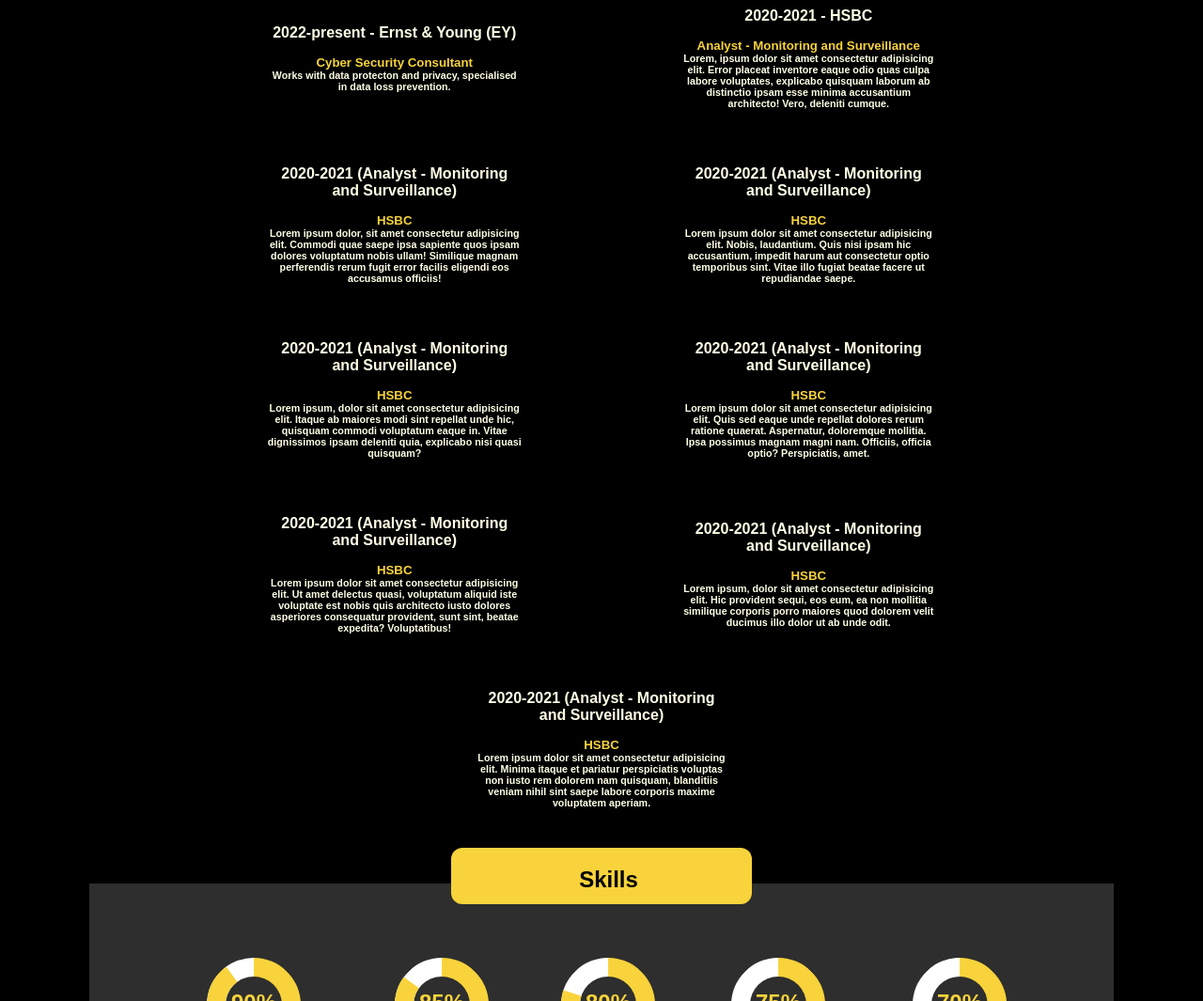
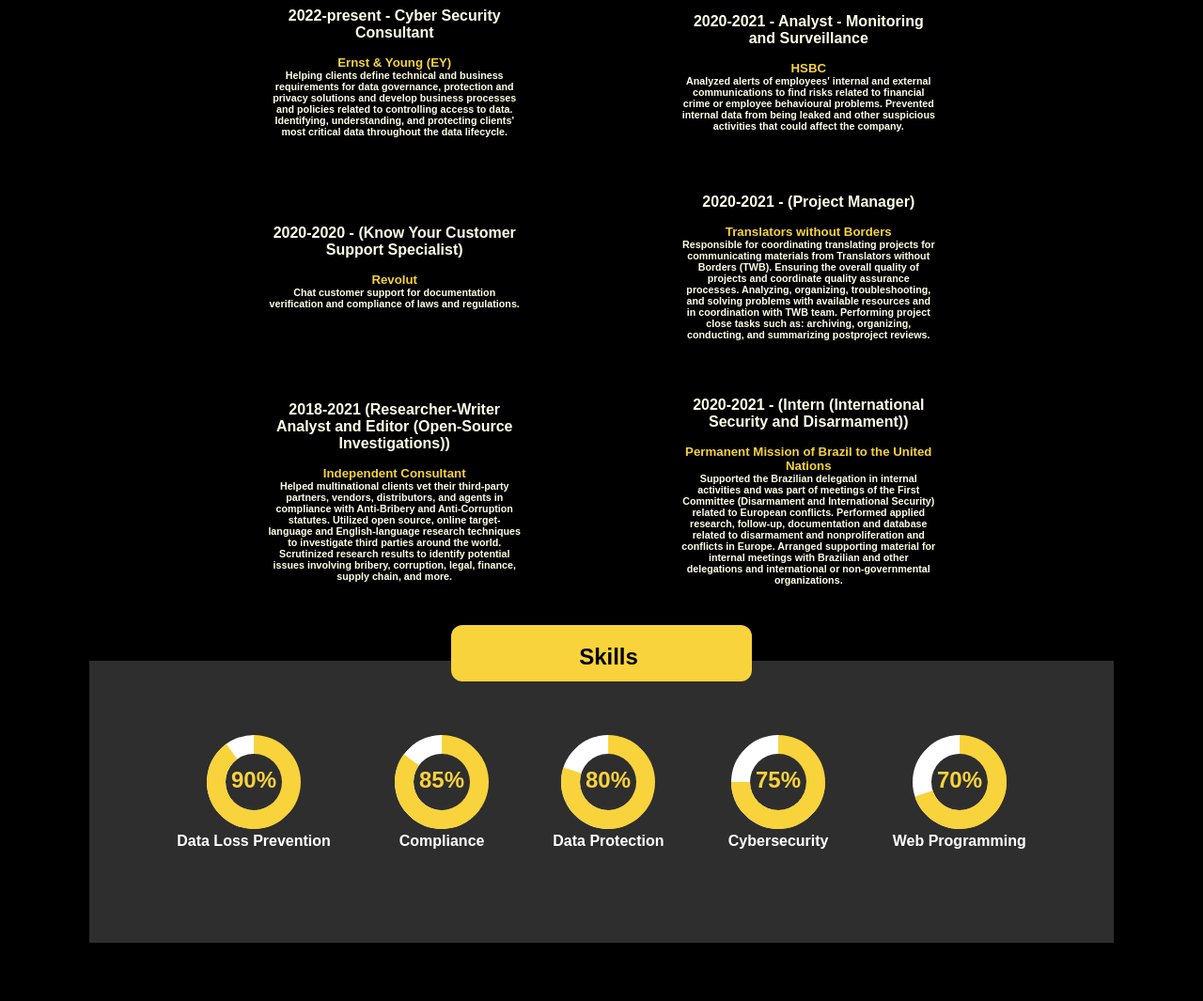
Before and after one commit to louiseluli/CV_cursoIFTO, a plain HTML site: page index.html in a window 1280 px wide. Shown: the part 1285-2350 px from the top of the page at 94% size. After the commit the page ends 2288 px from the top, so only its background shows below. Drawn offline with Linux system fonts and the light colour scheme.

Commit message:
Editando as experiências de trabalho

```diff
--- a/index.html
+++ b/index.html
@@ -105,90 +105,76 @@
         <div class="legenda">Experiences</div>
         <ul>
           <li class="activity">
-            <h4>2022-present - Ernst & Young (EY)</h4>
-            <h5>Cyber Security Consultant</h5>
+            <h4>2022-present - Cyber Security Consultant</h4>
+            <h5>Ernst & Young (EY)</h5>
             <h6>
-              Works with data protecton and privacy, specialised in data loss
-              prevention.
+              Helping clients define technical and business requirements for
+              data governance, protection and privacy solutions and develop
+              business processes and policies related to controlling access to
+              data. Identifying, understanding, and protecting clients' most
+              critical data throughout the data lifecycle.
             </h6>
           </li>
           <li class="activity">
-            <h4>2020-2021 - HSBC</h4>
-            <h5>Analyst - Monitoring and Surveillance</h5>
+            <h4>2020-2021 - Analyst - Monitoring and Surveillance</h4>
+            <h5>HSBC</h5>
             <h6>
-              Lorem, ipsum dolor sit amet consectetur adipisicing elit. Error
-              placeat inventore eaque odio quas culpa labore voluptates,
-              explicabo quisquam laborum ab distinctio ipsam esse minima
-              accusantium architecto! Vero, deleniti cumque.
+              Analyzed alerts of employees' internal and external communications
+              to find risks related to financial crime or employee behavioural
+              problems. Prevented internal data from being leaked and other
+              suspicious activities that could affect the company.
             </h6>
           </li>
           <li class="activity">
-            <h4>2020-2021 (Analyst - Monitoring and Surveillance)</h4>
-            <h5>HSBC</h5>
+            <h4>2020-2020 - (Know Your Customer Support Specialist)</h4>
+            <h5>Revolut</h5>
             <h6>
-              Lorem ipsum dolor, sit amet consectetur adipisicing elit. Commodi
-              quae saepe ipsa sapiente quos ipsam dolores voluptatum nobis
-              ullam! Similique magnam perferendis rerum fugit error facilis
-              eligendi eos accusamus officiis!
+              Chat customer support for documentation verification and
+              compliance of laws and regulations.
             </h6>
           </li>
           <li class="activity">
-            <h4>2020-2021 (Analyst - Monitoring and Surveillance)</h4>
-            <h5>HSBC</h5>
+            <h4>2020-2021 - (Project Manager)</h4>
+            <h5>Translators without Borders</h5>
             <h6>
-              Lorem ipsum dolor sit amet consectetur adipisicing elit. Nobis,
-              laudantium. Quis nisi ipsam hic accusantium, impedit harum aut
-              consectetur optio temporibus sint. Vitae illo fugiat beatae facere
-              ut repudiandae saepe.
+              Responsible for coordinating translating projects for
+              communicating materials from Translators without Borders (TWB).
+              Ensuring the overall quality of projects and coordinate quality
+              assurance processes. Analyzing, organizing, troubleshooting, and
+              solving problems with available resources and in coordination with
+              TWB team. Performing project close tasks such as: archiving,
+              organizing, conducting, and summarizing postproject reviews.
             </h6>
           </li>
           <li class="activity">
-            <h4>2020-2021 (Analyst - Monitoring and Surveillance)</h4>
-            <h5>HSBC</h5>
+            <h4>
+              2018-2021 (Researcher-Writer Analyst and Editor (Open-Source
+              Investigations))
+            </h4>
+            <h5>Independent Consultant</h5>
             <h6>
-              Lorem ipsum, dolor sit amet consectetur adipisicing elit. Itaque
-              ab maiores modi sint repellat unde hic, quisquam commodi
-              voluptatum eaque in. Vitae dignissimos ipsam deleniti quia,
-              explicabo nisi quasi quisquam?
+              Helped multinational clients vet their third-party partners,
+              vendors, distributors, and agents in compliance with Anti-Bribery
+              and Anti-Corruption statutes. Utilized open source, online
+              target-language and English-language research techniques to
+              investigate third parties around the world. Scrutinized research
+              results to identify potential issues involving bribery,
+              corruption, legal, finance, supply chain, and more.
             </h6>
           </li>
           <li class="activity">
-            <h4>2020-2021 (Analyst - Monitoring and Surveillance)</h4>
-            <h5>HSBC</h5>
+            <h4>
+              2020-2021 - (Intern (International Security and Disarmament))
+            </h4>
+            <h5>Permanent Mission of Brazil to the United Nations</h5>
             <h6>
-              Lorem ipsum dolor sit amet consectetur adipisicing elit. Quis sed
-              eaque unde repellat dolores rerum ratione quaerat. Aspernatur,
-              doloremque mollitia. Ipsa possimus magnam magni nam. Officiis,
-              officia optio? Perspiciatis, amet.
-            </h6>
-          </li>
-          <li class="activity">
-            <h4>2020-2021 (Analyst - Monitoring and Surveillance)</h4>
-            <h5>HSBC</h5>
-            <h6>
-              Lorem ipsum dolor sit amet consectetur adipisicing elit. Ut amet
-              delectus quasi, voluptatum aliquid iste voluptate est nobis quis
-              architecto iusto dolores asperiores consequatur provident, sunt
-              sint, beatae expedita? Voluptatibus!
-            </h6>
-          </li>
-          <li class="activity">
-            <h4>2020-2021 (Analyst - Monitoring and Surveillance)</h4>
-            <h5>HSBC</h5>
-            <h6>
-              Lorem ipsum, dolor sit amet consectetur adipisicing elit. Hic
-              provident sequi, eos eum, ea non mollitia similique corporis porro
-              maiores quod dolorem velit ducimus illo dolor ut ab unde odit.
-            </h6>
-          </li>
-          <li class="activity">
-            <h4>2020-2021 (Analyst - Monitoring and Surveillance)</h4>
-            <h5>HSBC</h5>
-            <h6>
-              Lorem ipsum dolor sit amet consectetur adipisicing elit. Minima
-              itaque et pariatur perspiciatis voluptas non iusto rem dolorem nam
-              quisquam, blanditiis veniam nihil sint saepe labore corporis
-              maxime voluptatem aperiam.
+              Supported the Brazilian delegation in internal activities and was
+              part of meetings of the First Committee (Disarmament and
+              International Security) related to European conflicts. Performed
+              applied research, follow-up, documentation and database related to
+              disarmament and nonproliferation and conflicts in Europe. Arranged
+              supporting material for internal meetings with Brazilian and other
+              delegations and international or non-governmental organizations.
             </h6>
           </li>
         </ul>
```
